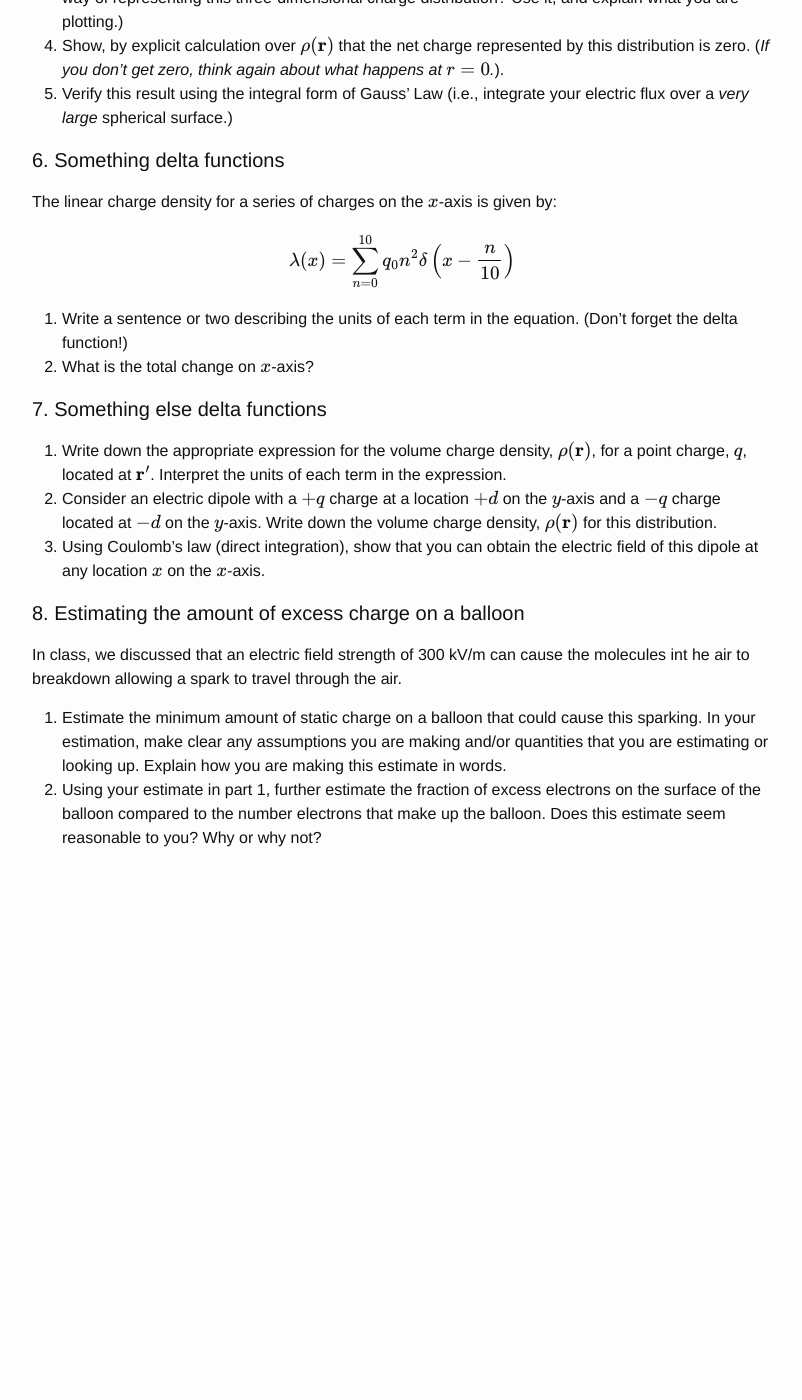
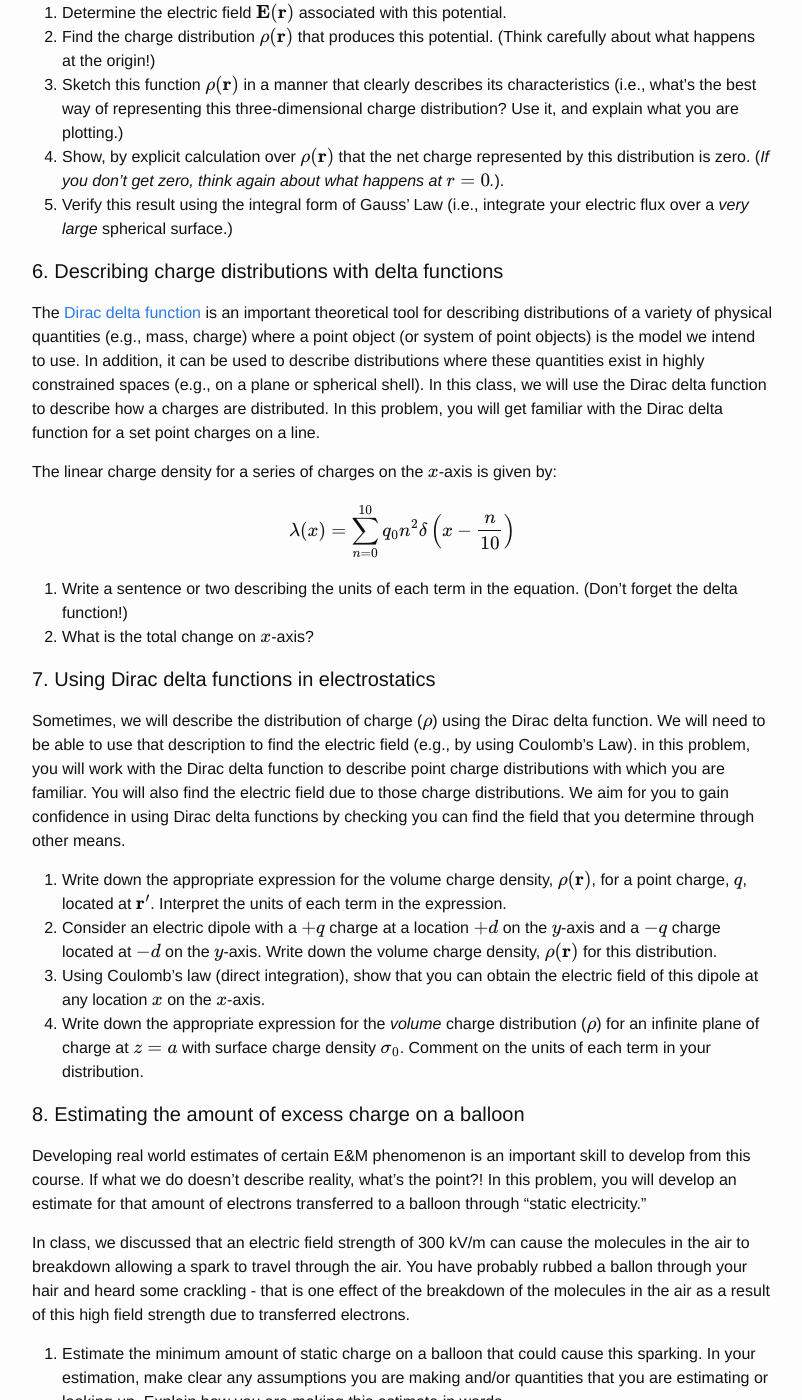
Before and after one commit to dannycab/phy481msu, a Jekyll site: the page built from assignments/homework3.md, in a window 1280 px wide and 1400 px high, scrolled down 2852 px. Shown: the whole window, without its empty margins (238-1040 px from the left). Built offline with Jekyll 4.4.1, drawn with Linux system fonts in a browser that asks for light colours; formulas are drawn with MathJax 3; before the commit the page ends 3762 px from its top, so only the background shows below that; some of the changed text lies outside the part shown.

Commit message:
Added more description to problems 5,6,7,and 8.

```diff
--- a/assignments/homework3.md
+++ b/assignments/homework3.md
@@ -7,7 +7,7 @@ use_math: true
 
 # Homework 3 (Due September 23rd)
 
-Homework 3 emphasizes alternative methods to direct integration (Coulomb's Law) for solving the electric field problem including the use of Gauss' Law and reducing the vector problem to a scalar one by using electric potential. In addition, it introduces the concept of the Dirac delta function as a tool for describing distributions of charge. This homework makes use of what you learned in Secs. 1.5, 2.2, and 2.3 (up to about 2.3.2), but what you know from 2.1 (i.e., superposition of $\mathbf{E}$) will also be important.
+Homework 3 emphasizes alternative methods to direct integration (Coulomb's Law) for solving the electric field problem including the use of Gauss' Law and reducing the vector problem to a scalar one by using electric potential. In addition, it introduces the concept of the Dirac delta function as a tool for describing distributions of charge. This homework makes use of what you learned in Secs. 1.5, 2.2, and 2.3 (up to about 2.3.2), but what you know from 2.1 (i.e., superposition of ($\mathbf{E}$) will also be important.
 
 #### 1. Comparing Coulomb's Law to Gauss' Law
 
@@ -56,11 +56,13 @@ When solving some E&M problems, you will need to bring several different theoret
 
 #### 5. Screened Coulomb Potential
 
+It is common in theoretical physics to describe the interactions of a system in terms of a scalar field (i.e., its potential). It is a compact description and you can (if you are careful) derive other important aspects of the system (e.g., how its sources are configured) from that scalar field if there is a rule for doing so. In this problem, you will gain some practice doing this for the [screened Coulomb potential](https://en.wikipedia.org/wiki/Electric-field_screening).
+
 Consider the "screened Coulomb potential" of a point charge $q$ that arises, for example, in plasma physics:
 
 $$V(r) = \dfrac{q}{4\pi\varepsilon_0} \dfrac{e^{-r/\lambda}}{r}$$
 
-where $\lambda$ is a constant (called the screening length).
+where $\lambda$ is a constant (called [the screening length](https://en.wikipedia.org/wiki/Debye_length)).
 
 1. Determine the electric field $\mathbf{E}(\mathbf{r})$ associated with this potential.
 2. Find the charge distribution $\rho(\mathbf{r})$ that produces this potential. (Think carefully about what happens at the origin!)
@@ -68,7 +70,9 @@ where $\lambda$ is a constant (called the screening length).
 4. Show, by explicit calculation over $\rho(\mathbf{r})$ that the net charge represented by this distribution is zero. (*If you don't get zero, think again about what happens at $r = 0$.*).
 5. Verify this result using the integral form of Gauss' Law (i.e., integrate your electric flux over a *very large* spherical surface.)
 
-#### 6. Something delta functions
+#### 6. Describing charge distributions with delta functions
+
+The [Dirac delta function](https://en.wikipedia.org/wiki/Dirac_delta_function) is an important theoretical tool for describing distributions of a variety of physical quantities (e.g., mass, charge) where a point object (or system of point objects) is the model we intend to use. In addition, it can be used to describe distributions where these quantities exist in highly constrained spaces (e.g., on a plane or spherical shell). In this class, we will use the Dirac delta function to describe how a charges are distributed. In this problem, you will get familiar with the Dirac delta function for a set point charges on a line.
 
 The linear charge density for a series of charges on the $x$-axis is given by:
 
@@ -77,16 +81,22 @@ $$\lambda(x) = \sum_{n=0}^{10} q_0 n^2\delta\left(x-\dfrac{n}{10}\right)$$
 1. Write a sentence or two describing the units of each term in the equation. (Don't forget the delta function!)
 2. What is the total change on $x$-axis?
 
-#### 7. Something else delta functions
+#### 7. Using Dirac delta functions in electrostatics
+
+Sometimes, we will describe the distribution of charge ($\rho$) using the Dirac delta function. We will need to be able to use that description to find the electric field (e.g., by using Coulomb's Law). in this problem, you will work with the Dirac delta function to describe point charge distributions with which you are familiar. You will also find the electric field due to those charge distributions. We aim for you to gain confidence in using Dirac delta functions by checking you can find the field that you determine through other means.
 
 1. Write down the appropriate expression for the volume charge density, $\rho(\mathbf{r})$, for a point charge, $q$, located at $\mathbf{r}'$. Interpret the units of each term in the expression.
 2. Consider an electric dipole with a $+q$ charge at a location $+d$ on the $y$-axis and a $-q$ charge located at $-d$ on the $y$-axis. Write down the volume charge density, $\rho(\mathbf{r})$ for this distribution.
 3. Using Coulomb's law (direct integration), show that you can obtain the electric field of this dipole at any location $x$ on the $x$-axis.
+4. Write down the appropriate expression for the *volume* charge distribution ($\rho$) for an infinite plane of charge at $z = a$ with surface charge density $\sigma_0$. Comment on the units of each term in your distribution.
 
 
 #### 8. Estimating the amount of excess charge on a balloon
 
-In class, we discussed that an electric field strength of 300 kV/m can cause the molecules int he air to breakdown allowing a spark to travel through the air.
+Developing real world estimates of certain E&M phenomenon is an important skill to develop from this course. If what we do doesn't describe reality, what's the point?! In this problem, you will develop an estimate for that amount of electrons transferred to a balloon through "static electricity."
+
+
+In class, we discussed that an electric field strength of 300 kV/m can cause the molecules in the air to breakdown allowing a spark to travel through the air. You have probably rubbed a ballon through your hair and heard some crackling - that is one effect of the breakdown of the molecules in the air as a result of this high field strength due to transferred electrons.
 
 1. Estimate the minimum amount of static charge on a balloon that could cause this sparking. In your estimation, make clear any assumptions you are making and/or quantities that you are estimating or looking up. Explain how you are making this estimate in words.
 2. Using your estimate in part 1, further estimate the fraction of excess electrons on the surface of the balloon compared to the number electrons that make up the balloon. Does this estimate seem reasonable to you? Why or why not?
```
